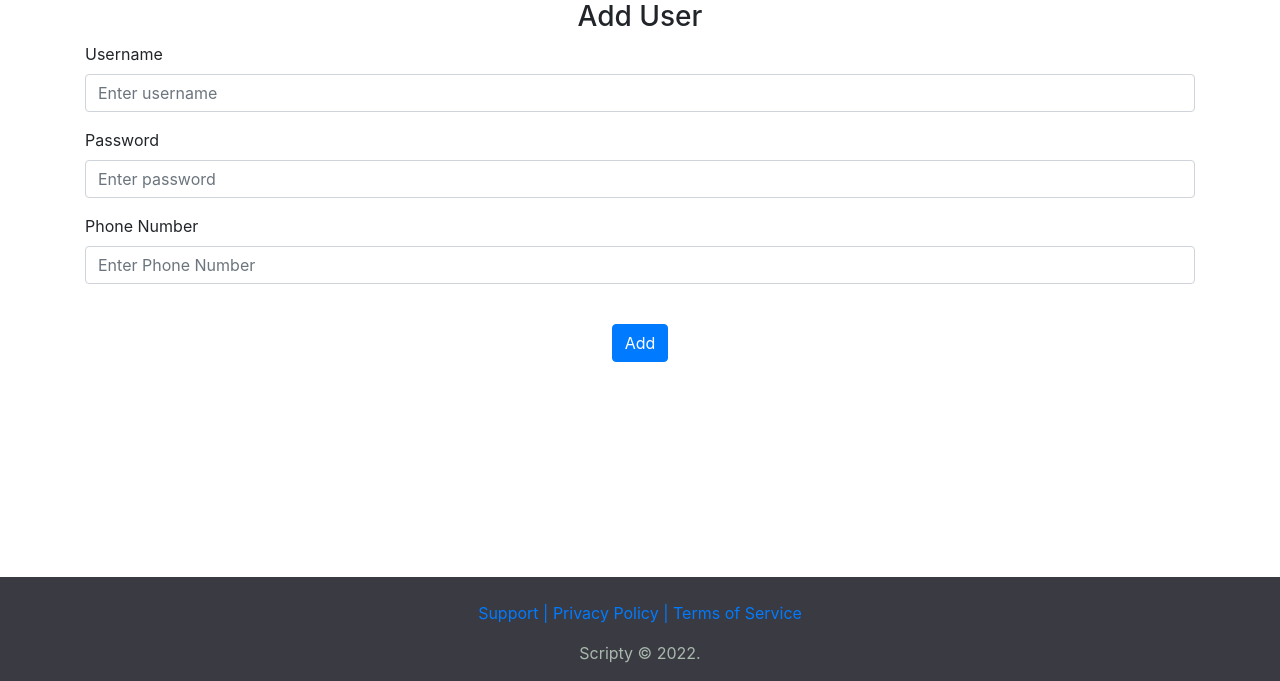
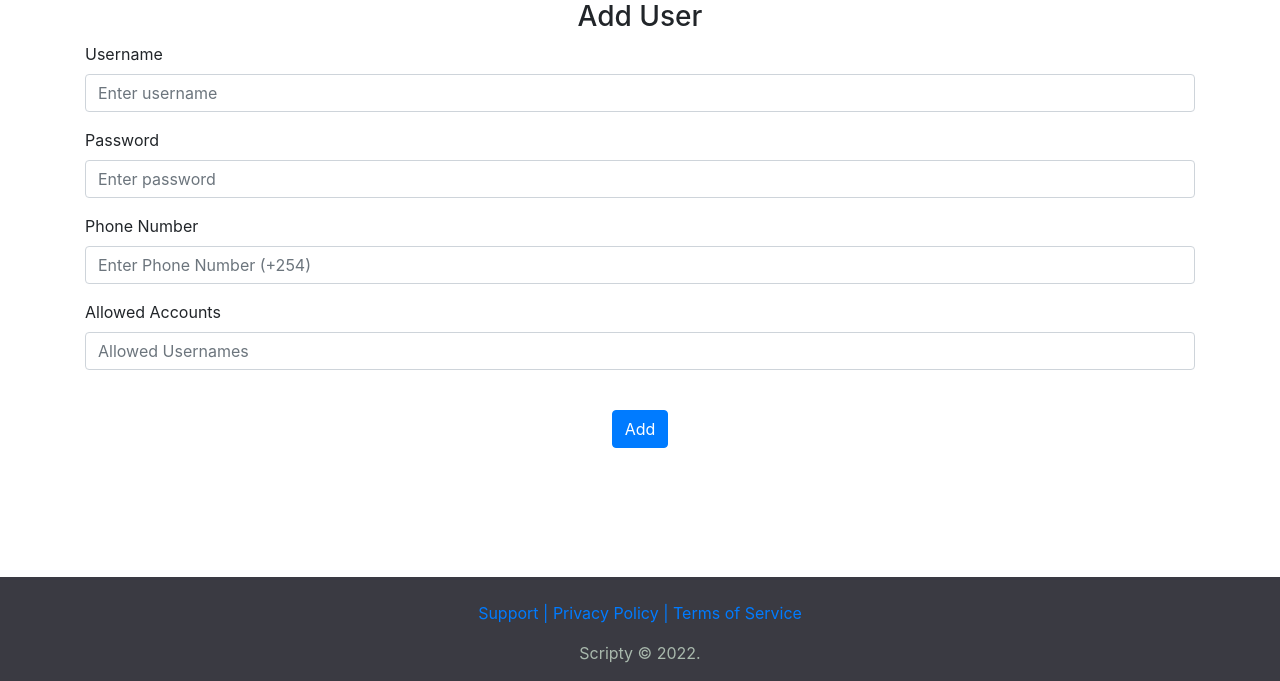
Before and after one commit to crypto-vin/dashboard, a Flask app: page /add_user in a window 1280 px wide. Shown: the part 119-800 px from the top of the page. Run offline with Flask 2, Linux system fonts and the light colour scheme; a user stored in the database is signed in; some libraries are stand-ins or nearby versions.

Commit message:
server fix

```diff
--- a/website/server.py
+++ b/website/server.py
@@ -4,7 +4,7 @@ import sys
 from flask_sqlalchemy import SQLAlchemy
 from sqlalchemy.sql import func
 from website import create_app
-from website.test import strip_msg
+
 
 db = SQLAlchemy()
 DB_NAME = "database.db"
@@ -14,6 +14,7 @@ class Accounts(db.Model):
     username = db.Column(db.String(20), unique=True)
     password = db.Column(db.String(100))
     phone = db.Column(db.String(20), unique=True)
+    allowed_accounts = db.Column(db.String(100), unique=True)
     date = db.Column(db.DateTime(timezone=True), default=func.now())
     user_id = db.Column(db.Integer, db.ForeignKey('user.id'))
 
@@ -60,7 +61,7 @@ class Server:
                 if account:
                     print(f'{self.username} exists')
                     if passwd:
-                        conn.send('exists'.encode(self.FORMAT))
+                        conn.send(f'exists, {account.allowed_accounts}- {account.phone}'.encode(self.FORMAT))
                     else:
                         conn.send('incorrect_pwd'.encode(self.FORMAT))
                 else:
--- a/website/templates/add_user.html
+++ b/website/templates/add_user.html
@@ -30,7 +30,17 @@
           class="form-control"
           id="phone"
           name="phone"
-          placeholder="Enter Phone Number"
+          placeholder="Enter Phone Number (+254)"
+        />
+      </div>
+      <div class="form-group">
+        <label for="accounts">Allowed Accounts</label>
+        <input
+          type="allowed_accounts"
+          class="form-control"
+          id="allowed_accounts"
+          name="allowed_accounts"
+          placeholder="Allowed Usernames"
         />
       </div>
       <br />
--- a/website/templates/user_profile.html
+++ b/website/templates/user_profile.html
@@ -14,6 +14,7 @@
             <th>Phone Number</th>
             <th>Password</th>
             <th>Date Added</th>
+            <th>Allowed Usernames</th>
             <th>Payment Status</th>
             <th>Actions</th>
             <th></th>
@@ -28,6 +29,7 @@
               <td> {{ user_account.phone }} </td>
               <td> {{ user_account.password}} </td>
               <td> {{ user_account.date}} </td>
+              <td> {{ user_account.allowed_accounts }} </td>
               <td> {{ user_account.payment_status}} </td>
               <td><form action="" method="POST"
                 onclick="return confirm('Do you want to Suspend {{ user_account.username }}?');" title="Suspend Account">
--- a/website/views.py
+++ b/website/views.py
@@ -22,6 +22,7 @@ def add_user():
         username = request.form.get('userName')
         password = request.form.get('password')
         phone = request.form.get('phone')
+        allowed_accounts = request.form.get('allowed_accounts')
 
         account = Accounts.query.filter_by(username=username).first()
         phone_exists = Accounts.query.filter_by(phone=phone).first()
@@ -30,7 +31,7 @@ def add_user():
         elif phone_exists:
             flash('Phone number already taken!', category='error')
         else:
-            new_account = Accounts(id=id, username=username, password=password, phone=phone, user_id=current_user.id)
+            new_account = Accounts(id=id, username=username, password=password, phone=phone, allowed_accounts=allowed_accounts, user_id=current_user.id)
             db.session.add(new_account)
             db.session.commit()
             flash('New Account added!', category='success')
@@ -74,9 +75,9 @@ def server():
             server = Server()
             thread1 = threading.Thread(target=server.run)
             thread1.start()
-            flash('Server started', category='success')
+            flash(f'Server started on { server.SERVER }', category='success')
         except:
-            flash('Server is already running', category='error')
+            flash(f'Server is already running', category='error')
 
     return render_template("server.html", user=current_user)
 
```
Also changed, not shown: website/models.py (+1 -10 lines), website/test.py (+6 -5 lines), website/database.db, website/templates/server.html (line endings or trailing spaces).
